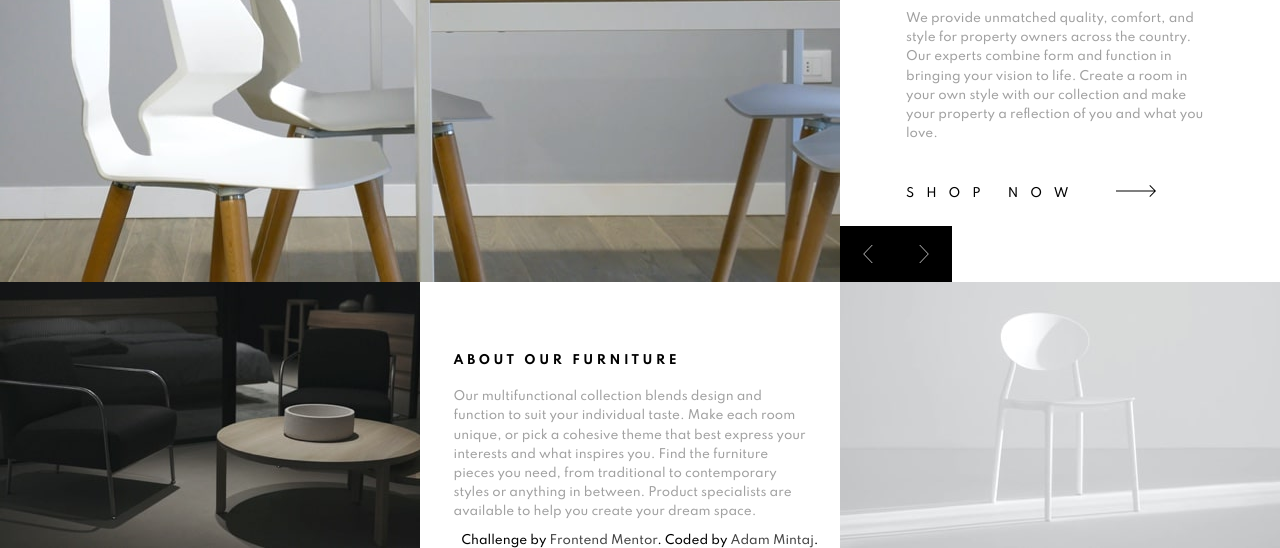
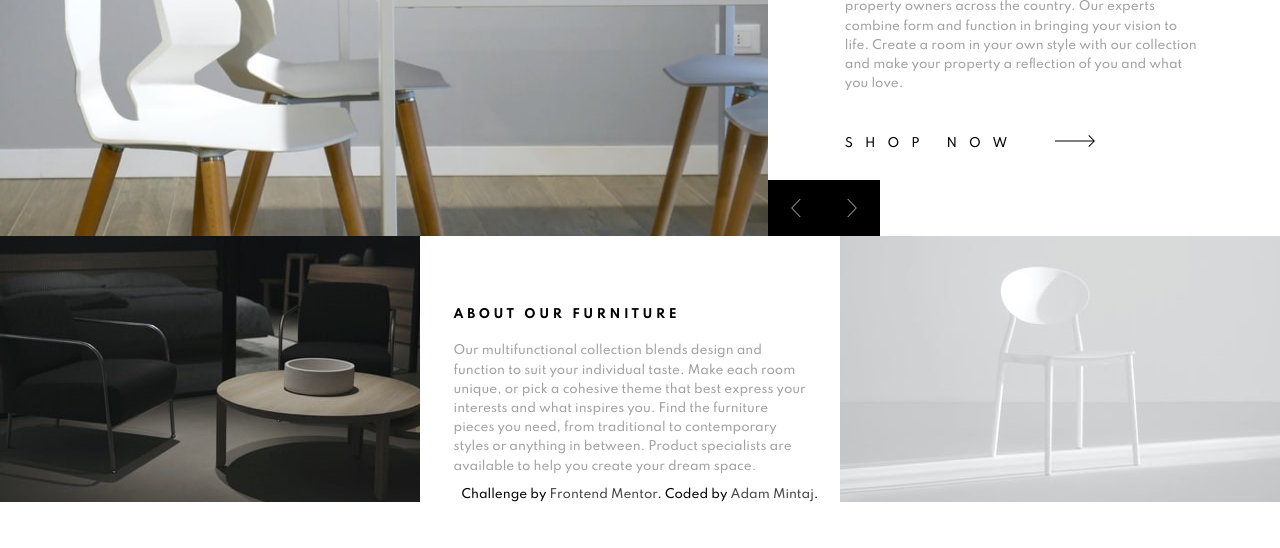
Before and after one commit to AdamMintaj/frontendmentor-room-homepage, a plain HTML site: page index.html in a window 1280 px wide. Shown: the part 252-800 px from the top of the page. Drawn offline with Linux system fonts and the light colour scheme.

Commit message:
debuginng

```diff
--- a/style.scss
+++ b/style.scss
@@ -296,10 +296,12 @@ body {
 
 	.slideshow {
 		flex-direction: row;
+		width: 100%;
 
 		&__slidesCarousel {
 			overflow: hidden;
-			min-width: 840px;
+			// min-width: 840px;
+			width: 60%;
 		}
 
 		&__slides {
@@ -320,22 +322,24 @@ body {
 			position: absolute;
 			align-self: flex-end;
 			bottom: auto;
-			left: 840px;
+			// left: 840px;
+			left: 60%;
 		}
 
 		&__articlesCarousel {
 			overflow: hidden;
-			// width: 100%;
+			width: 40%;
 		}
 
 		&__articles {
 			width: 100%;
 			display: flex;
+			height: 100%;
 		}
 
 		&__article {
 			min-width: 100%;
-			margin: 10rem 0 auto;
+			padding: 18% 0 0;
 
 			h1 {
 				font-size: 2.75rem;
@@ -360,7 +364,6 @@ body {
 				transition: 0.4s;
 				display: block;
 				width: 70%;
-				margin: 0 auto;
 
 				&:hover {
 					color: $grey;
```
Also changed, not shown: style.css.
